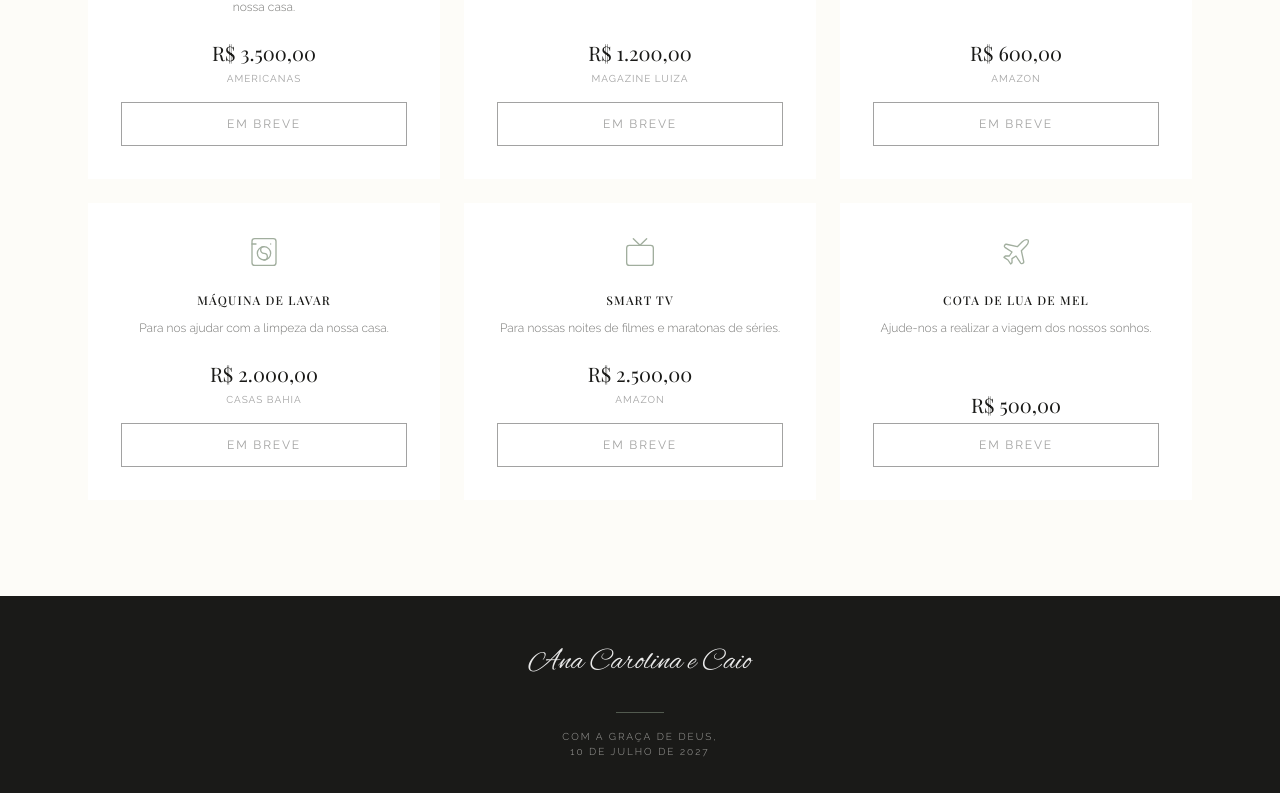
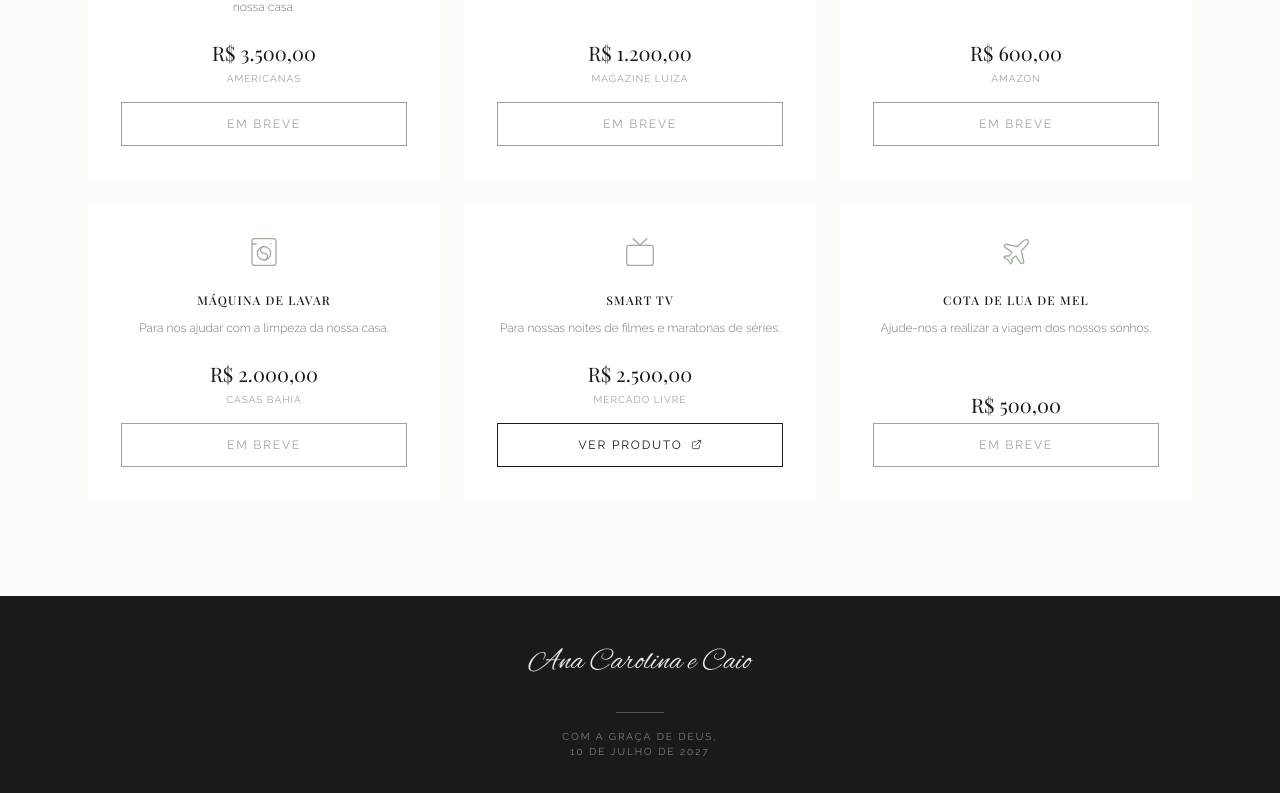
Before and after one commit to anacarolinareisaraujo-tech/Casamento, a React (Vite) app: page / in a window 1280 px wide. Shown: the part 4015-4808 px from the top of the page. Built offline with nearby package versions, Linux system fonts and the light colour scheme; a web font is replaced by a local one.

Commit message:
Update Gifts.tsx

```diff
--- a/src/components/Gifts.tsx
+++ b/src/components/Gifts.tsx
@@ -53,8 +53,8 @@ const gifts = [
     name: "Smart TV",
     description: "Para nossas noites de filmes e maratonas de séries.",
     price: "R$ 2.500,00",
-    store: "Amazon",
-    link: "", // cole aqui o link do produto
+    store: "Mercado Livre",
+    link: "https://www.mercadolivre.com.br/samsung-vision-ai-tv-75-qled-ultra-4k-q7f-2025/p/MLB48957043#polycard_client=search-desktop&be_origin=backend&search_layout=grid&position=1&type=product&tracking_id=a42e18c2-6056-4e87-9590-ac86a45201d3&wid=MLB5411596264&sid=search",
     icon: <Tv strokeWidth={1} size={32} className="text-wedding-sage" />,
   },
   {
```
